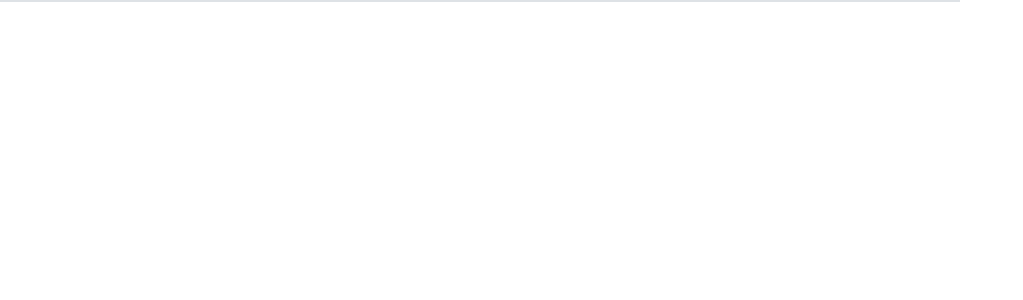
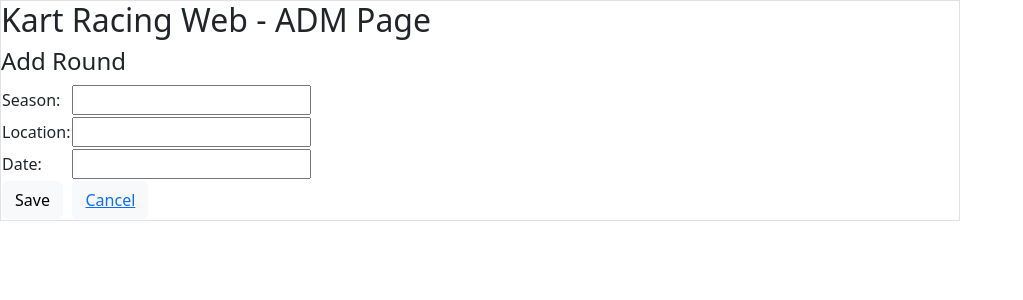
Before and after one commit to Strapa-Marcosoft/kart-racing-web, a React (Create React App) app: page /round/new in a window 1280 px wide. Before the commit this address had no page. Shown: the top 300 px of the page, without its empty margins (0-1023 px from the left). Built offline with nearby package versions, Linux system fonts and the light colour scheme.

Commit message:
First version of FormRound.js

```diff
--- a/src/App.js
+++ b/src/App.js
@@ -8,7 +8,7 @@ import FormPilot from "./components/FormPilot";
 import ListSeason from "./components/ListSeasson";
 import FormSeason from "./components/FormSeason"
 import ListRound from "./components/ListRound";
-//import FormRound from "./components/FormRound";
+import FormRound from "./components/FormRound";
 
 function App() {
   return (
@@ -24,6 +24,7 @@ function App() {
                 <Route path="/season" element={<ListSeason/>} exact/>
                 <Route path="/season/new" element={<FormSeason/>} exact/>
                 <Route path="/round" element={<ListRound/>} exact/>
+                <Route path="/round/new" element={<FormRound/>} exact/>
             </Routes>
         </main>
       </div>
--- /dev/null
+++ b/src/components/FormRound.js
@@ -0,0 +1,48 @@
+import {useState} from "react";
+import {Link} from "react-router-dom";
+import 'bootstrap/dist/css/bootstrap.css';
+import AdmHeader from "./AdmHeader";
+import kartRacingApi from "./AxiosConfig";
+
+function FormRound () {
+    const [season, setSeason] = useState('');
+    const [location, setLocation] = useState('');
+    const [date, setDate] = useState('');
+
+    function addNewRound(){
+        kartRacingApi.post('/roundEntities',{
+            season,
+            location,
+            date
+        })
+    }
+
+    return (
+        <div>
+            <AdmHeader/>
+            <h4>Add Round</h4>
+            <table>
+                <tbody>
+                <tr>
+                    <td>Season:</td>
+                    <td><input type="text" name="title" value={season} onChange={event => setSeason(event.target.value)}/></td>
+                </tr>
+                <tr>
+                    <td>Location:</td>
+                    <td><input type="text" name="title" value={location} onChange={event => setLocation(event.target.value)}/></td>
+                </tr>
+                <tr>
+                    <td>Date:</td>
+                    <td><input type="text" name="title" value={date} onChange={event => setDate(event.target.value)}/></td>
+                </tr>
+                <tr>
+                    <td><button className="btn btn-light" onClick={addNewRound}>Save</button></td>
+                    <td><button className="btn btn-light"><Link to="/round">Cancel</Link></button></td>
+                </tr>
+                </tbody>
+            </table>
+        </div>
+    );
+}
+
+export default FormRound
--- a/src/components/ListRound.js
+++ b/src/components/ListRound.js
@@ -29,12 +29,14 @@ function ListRound(){
                     <tr>
                         <th>Season</th>
                         <th>Location</th>
+                        <th>Date</th>
                     </tr>
                     </thead>
                     <tbody>{roundList.map((d) =>
-                        <tr>
+                        <tr key={d.id}>
                             <td>{d.season}</td>
                             <td>{d.location}</td>
+                            <td>{d.date}</td>
                         </tr> )}</tbody>
                 </table>
             </div>
```
